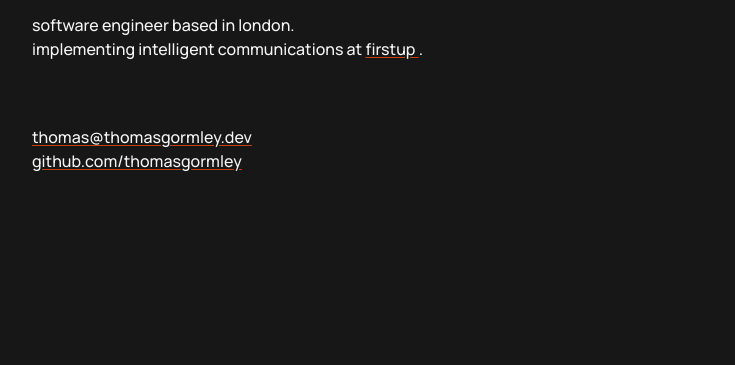
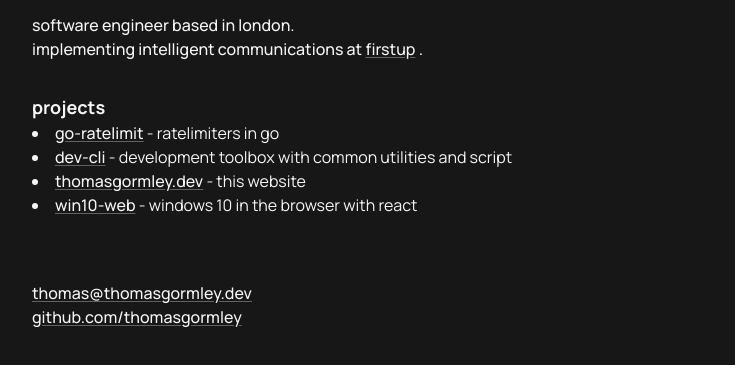
Before and after one commit to ThomasGormley/thomasgormley.dev, an Astro site: page / in a window 1280 px wide. Shown: the part 65-430 px from the top of the page, without its empty margins (272-1007 px from the left). Built offline with nearby package versions, Linux system fonts and the light colour scheme; Astro itself is replaced by a stand-in of ours.

Commit message:
projects

```diff
--- a/src/components/Link.astro
+++ b/src/components/Link.astro
@@ -6,4 +6,8 @@ type Props = HTMLAttributes<"a">;
 const props = Astro.props;
 ---
 
-<a {...props} class="underline underline-offset-2 decoration-orange-700 font-medium"><slot /> </a>
+<a
+  {...props}
+  class="underline underline-offset-2 decoration-orange-700 font-medium"
+  ><slot /></a
+>
--- a/src/pages/index.astro
+++ b/src/pages/index.astro
@@ -10,18 +10,47 @@ import Link from "../components/Link.astro";
     </a>
   </header>
 
-  <main>
-    <p class="lowercase font-medium">software engineer based in London.</p>
-    <p class="lowercase font-medium">
-      implementing intelligent communications at
-      <Link href="https://firstup.io">Firstup</Link>.
-    </p>
+  <main class="lowercase">
+    <section>
+      <p class="lowercase font-medium">software engineer based in London.</p>
+      <p class="lowercase font-medium">
+        implementing intelligent communications at
+        <Link href="https://firstup.io">Firstup</Link>.
+      </p>
+    </section>
+
+    <section class="mt-8">
+      <h2 class="text-lg font-bold">projects</h2>
+      <ul class="list-disc list-inside">
+        <li>
+          <Link href="https://github.com/thomasgormley/go-ratelimit"
+            >go-ratelimit</Link
+          > - ratelimiters in go
+        </li>
+        <li>
+          <Link href="https://github.com/thomasgormley/dev-cli">dev-cli</Link> -
+          Development toolbox with common utilities and script
+        </li>
+        <li>
+          <Link href="https://github.com/thomasgormley/thomasgormley.dev"
+            >thomasgormley.dev</Link
+          > - this website
+        </li>
+        <li>
+          <Link href="https://github.com/thomasgormley/win10-web"
+            >win10-web</Link
+          > - Windows 10 in the browser with react
+        </li>
+      </ul>
+    </section>
   </main>
 
   <footer class="mt-16 flex flex-col gap-">
     <Link href="mailto:thomas@thomasgormley.dev">
       thomas@thomasgormley.dev
     </Link>
-    <Link href="github.com/thomasgormley"> github.com/thomasgormley </Link>
+    <Link href="https://github.com/thomasgormley" target="_blank">
+      github.com/thomasgormley
+    </Link>
   </footer>
 </Layout>
```
